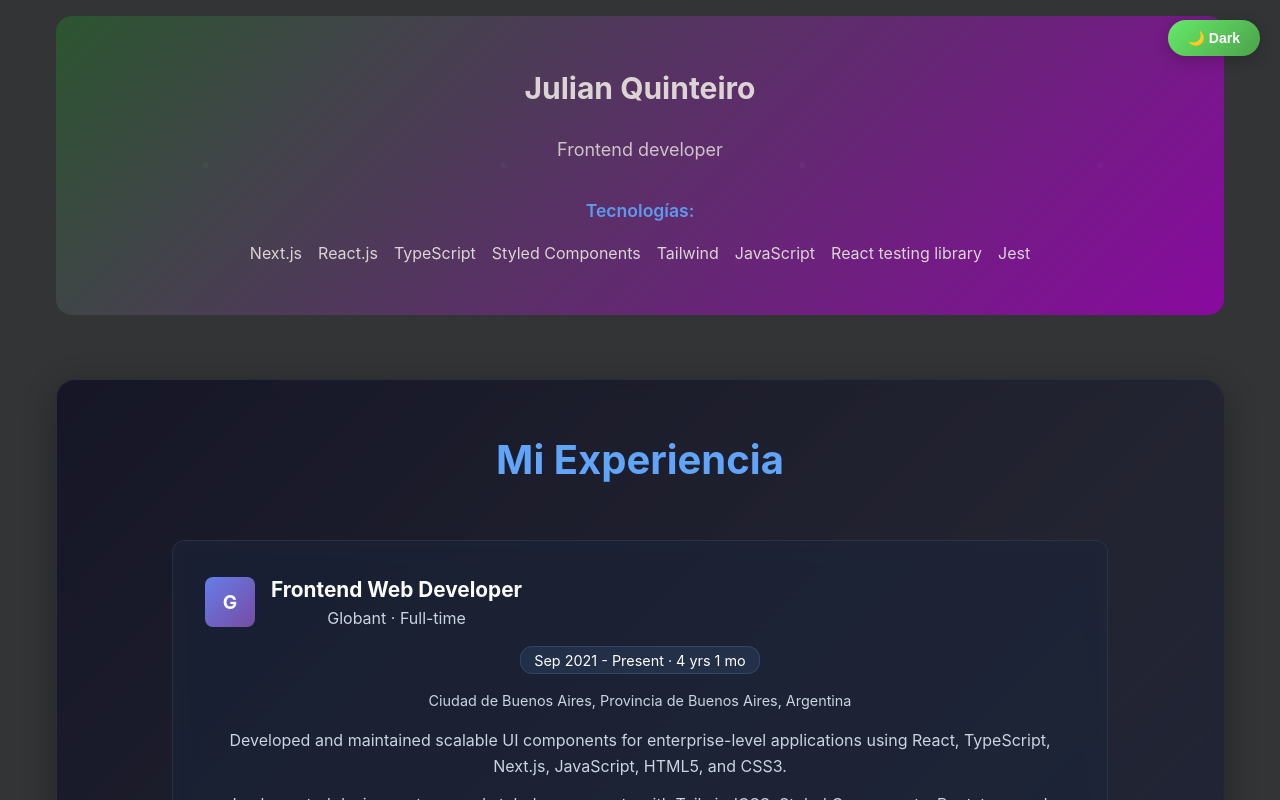
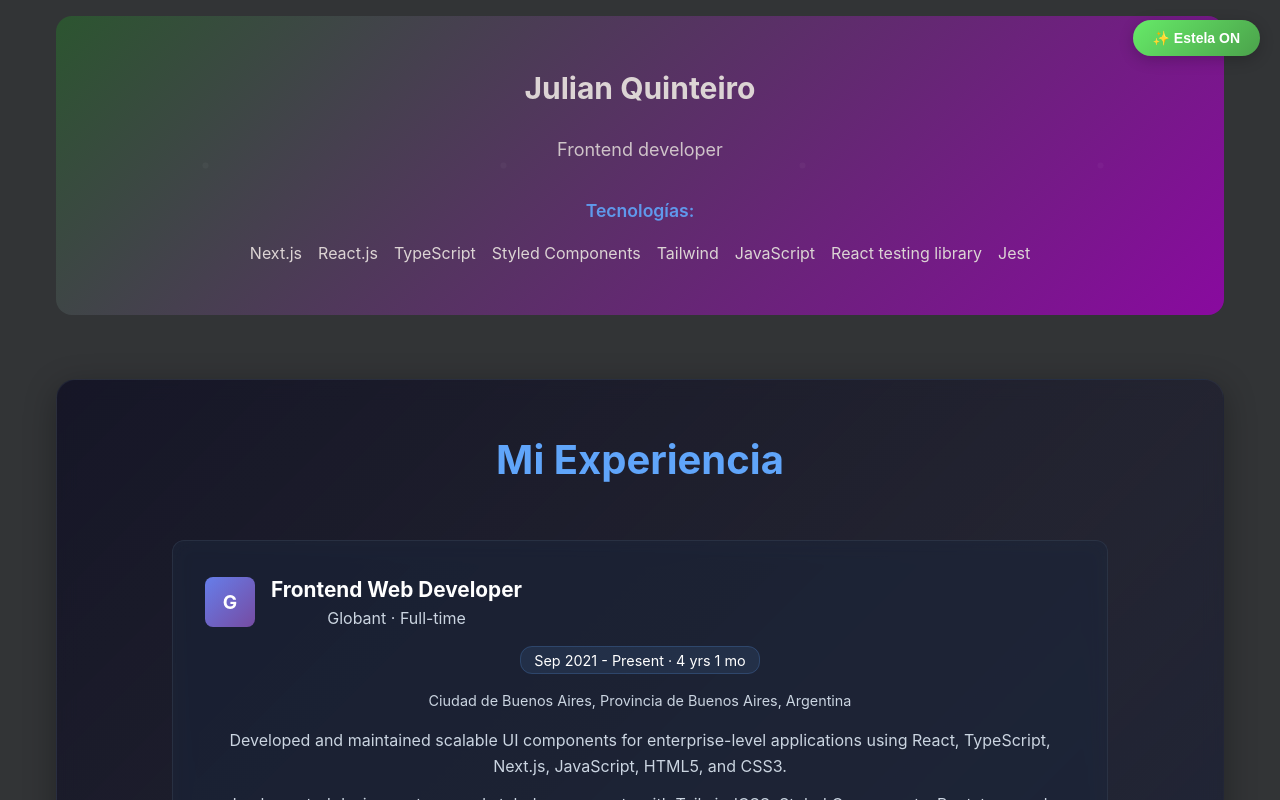
Before and after one commit to Julianqui/nutri, a Next.js app: page / in a window 1280 px wide. Shown: the top 800 px of the page. Built offline with nearby package versions, Linux system fonts and the light colour scheme.

Commit message:
stel on off

```diff
--- a/src/app/page.tsx
+++ b/src/app/page.tsx
@@ -8,17 +8,18 @@ import CursorTrail from '../components/CursorTrail/CursorTrail';
 
 export default function Home() {
   const [isDarkMode, setIsDarkMode] = useState(true);
+  const [showCursorTrail, setShowCursorTrail] = useState(true);
 
-  const toggleTheme = () => {
-    setIsDarkMode(!isDarkMode);
+  const toggleCursorTrail = () => {
+    setShowCursorTrail(!showCursorTrail);
   };
 
   return (
     <main className={`container ${isDarkMode ? 'dark-theme' : 'light-theme'}`}>
       {/* Cursor Trail Effect */}
-      <CursorTrail variant="neon" maxDots={20} />
+      {showCursorTrail && <CursorTrail variant="neon" maxDots={20} />}
 
-      {/* Theme Toggle Switch */}
+      {/* Cursor Trail Toggle Switch */}
       <div style={{
         position: 'fixed',
         top: '20px',
@@ -26,10 +27,10 @@ export default function Home() {
         zIndex: 1000
       }}>
         <Button
-          onClick={toggleTheme}
+          onClick={toggleCursorTrail}
           isDarkMode={isDarkMode}
         >
-          {isDarkMode ? '🌙 Dark' : '☀️ Light'}
+          {showCursorTrail ? '✨ Estela ON' : '🚫 Estela OFF'}
         </Button>
       </div>
 
```
